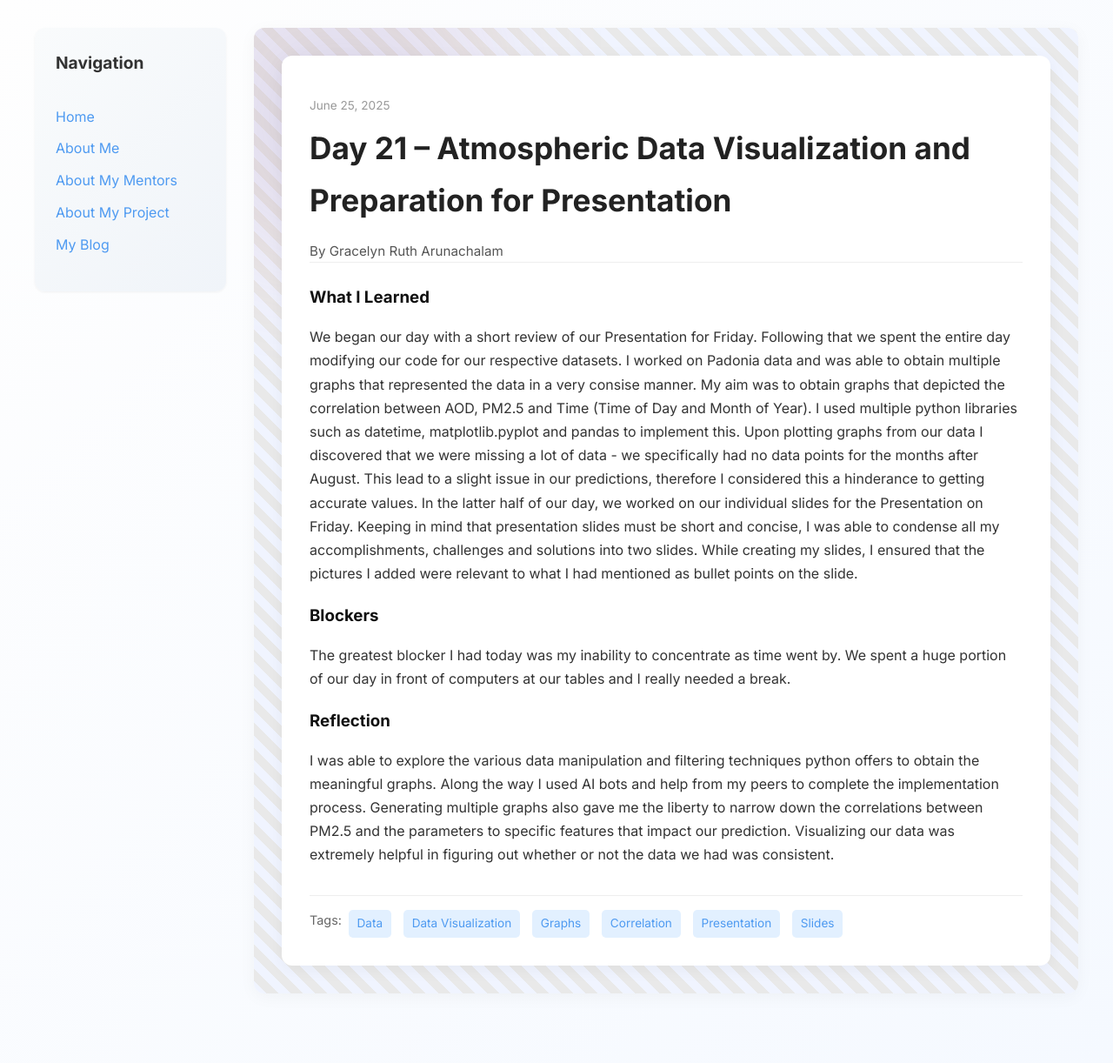
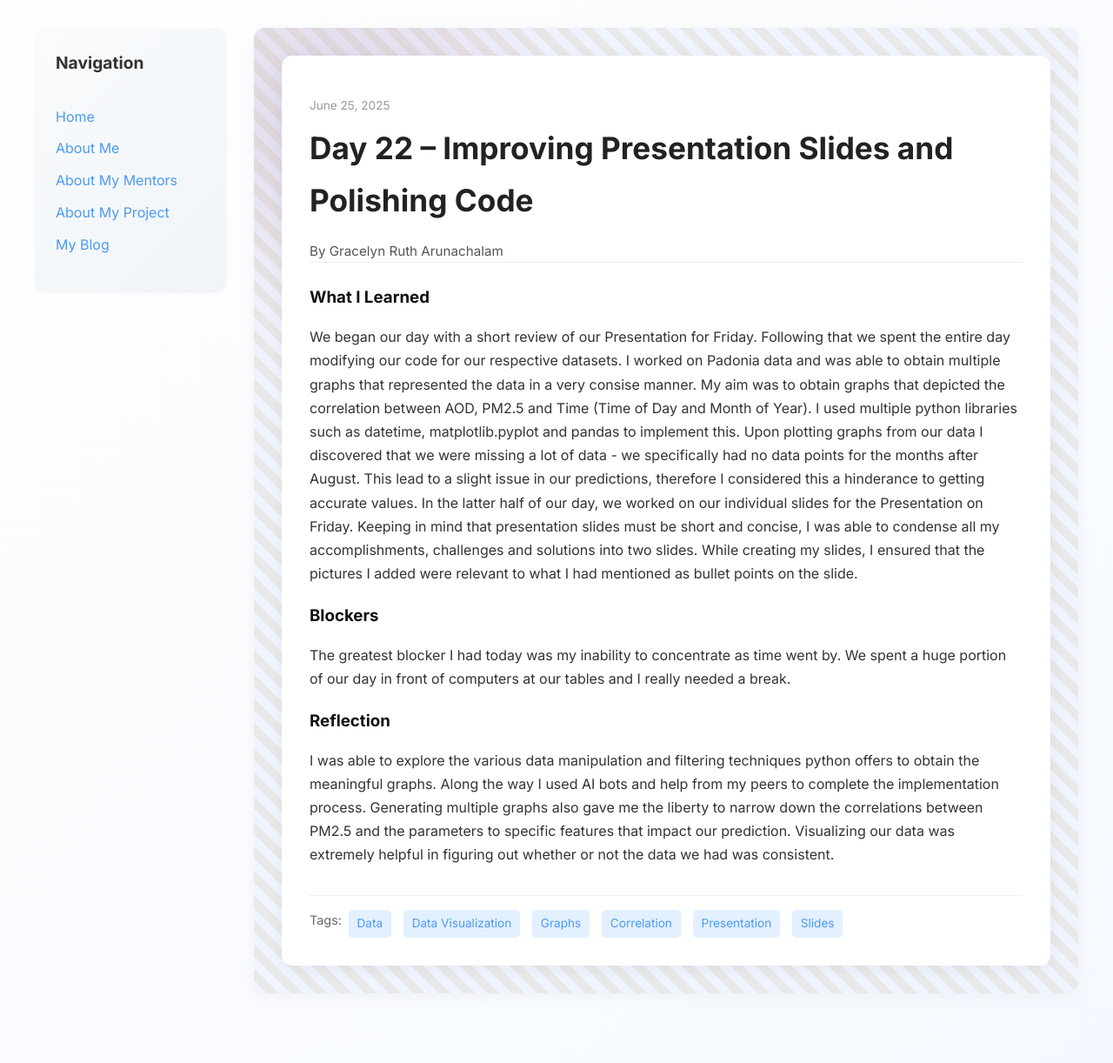
Before and after one commit to GracelynRuth/GracelynRuth.github.io, a Jekyll site: the page built from _posts/2025-06-25-day-22.md, in a window 1280 px wide. Shown: the whole page at 87% size. Built offline with Jekyll 4.4.1, drawn with Linux system fonts in a browser that asks for light colours.

Commit message:
Update 2025-06-25-day-22.md

```diff
--- a/_posts/2025-06-25-day-22.md
+++ b/_posts/2025-06-25-day-22.md
@@ -1,6 +1,6 @@
 ---
 layout: post
-title: "Day 21 – Atmospheric Data Visualization and Preparation for Presentation"
+title: "Day 22 – Improving Presentation Slides and Polishing Code"
 date: 2025-06-25
 author: Gracelyn Ruth Arunachalam
 permalink: /day22.html
```
